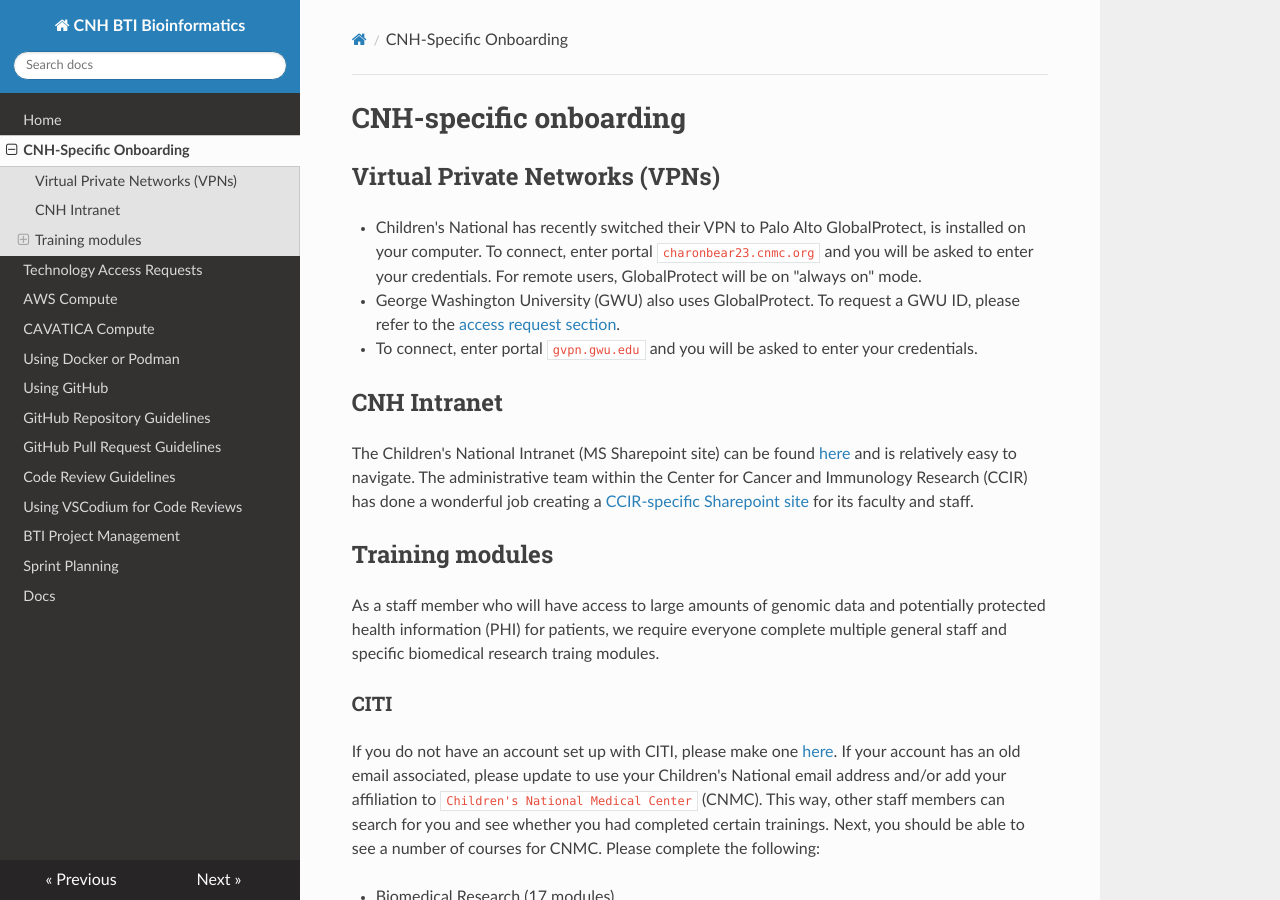
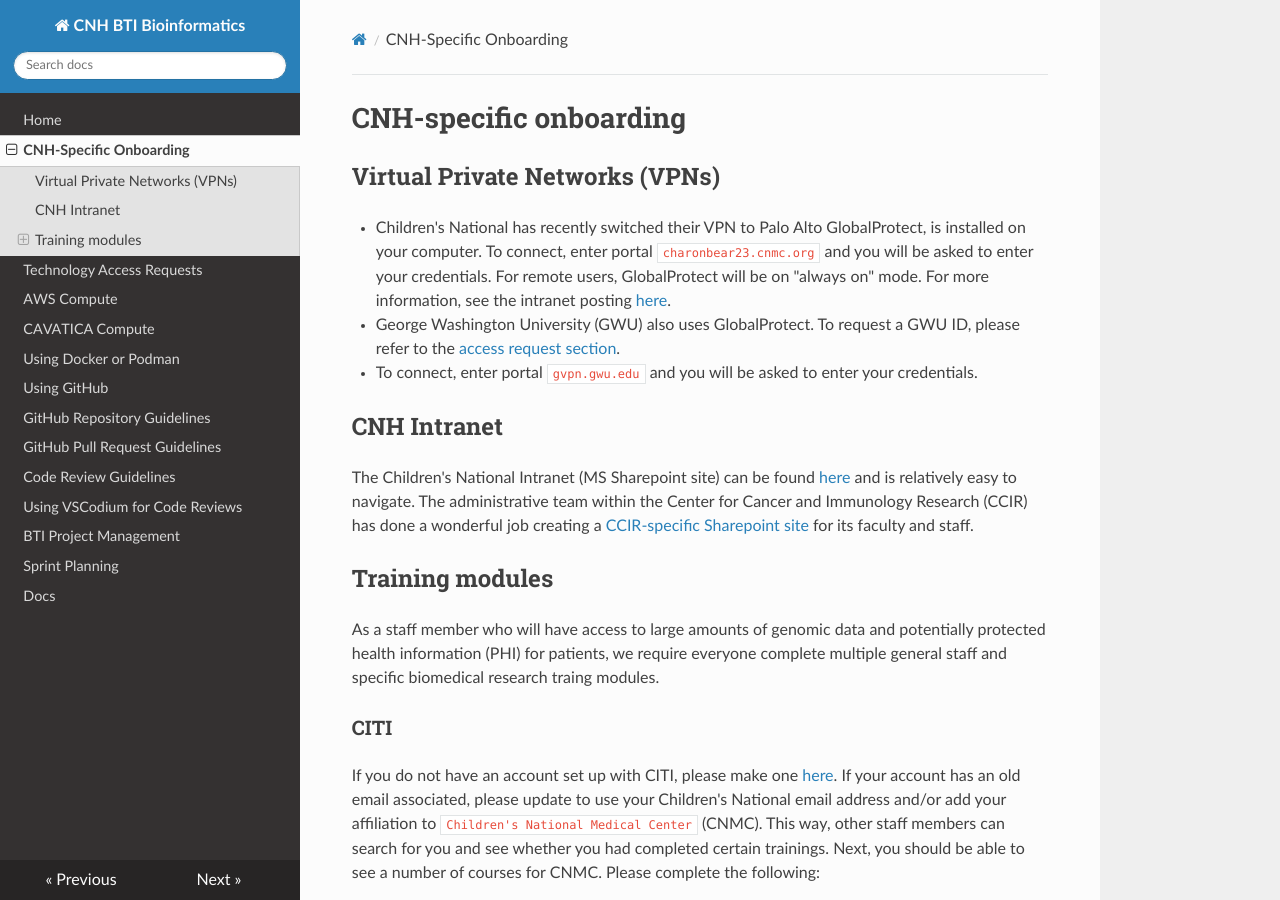
Before and after one commit to childrens-bti/bti-bfx-docs, an MkDocs documentation site: the page built from docs/cnh-onboarding.md, in a window 1280 px wide and 900 px high. Built offline with MkDocs 1.6.1, drawn with Linux system fonts in a browser that asks for light colours; nearby versions of some CDN libraries.

Commit message:
add intranet link

```diff
--- a/docs/cnh-onboarding.md
+++ b/docs/cnh-onboarding.md
@@ -5,6 +5,7 @@
 - Children's National has recently switched their VPN to Palo Alto GlobalProtect, is installed on your computer.
 To connect, enter portal `charonbear23.cnmc.org` and you will be asked to enter your credentials.
 For remote users, GlobalProtect will be on "always on" mode.
+For more information, see the intranet posting [here](https://cnmc.sharepoint.com/sites/itsupport/SitePages/GlobalProtect-VPN.aspx).
 - George Washington University (GWU) also uses GlobalProtect.
 To request a GWU ID, please refer to the [access request section](https://childrens-bti.github.io/bti-bfx-docs/access/).
 - To connect, enter portal `gvpn.gwu.edu` and you will be asked to enter your credentials.
```
